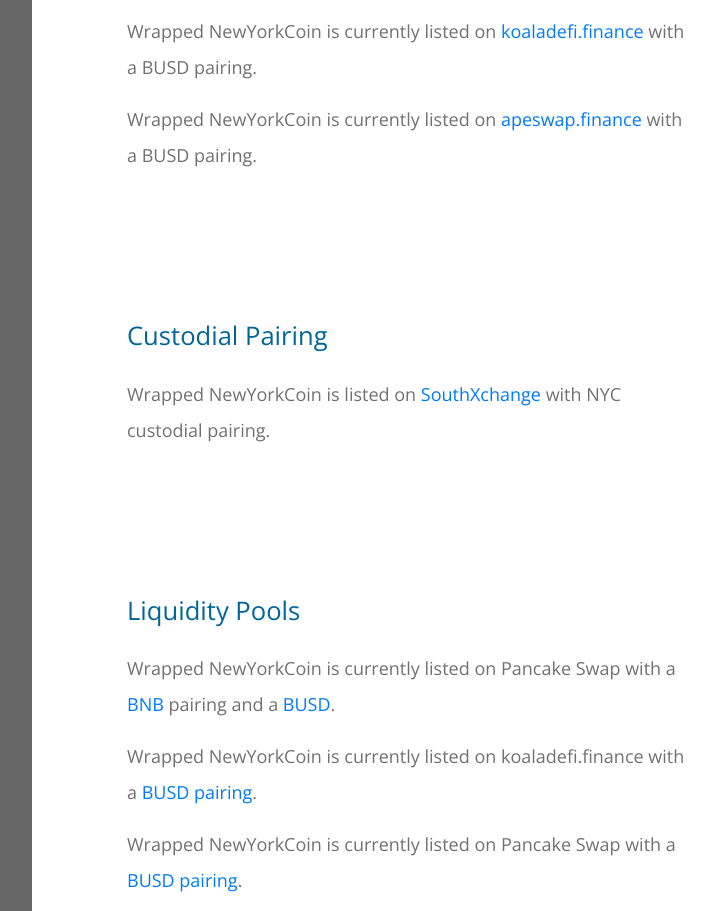
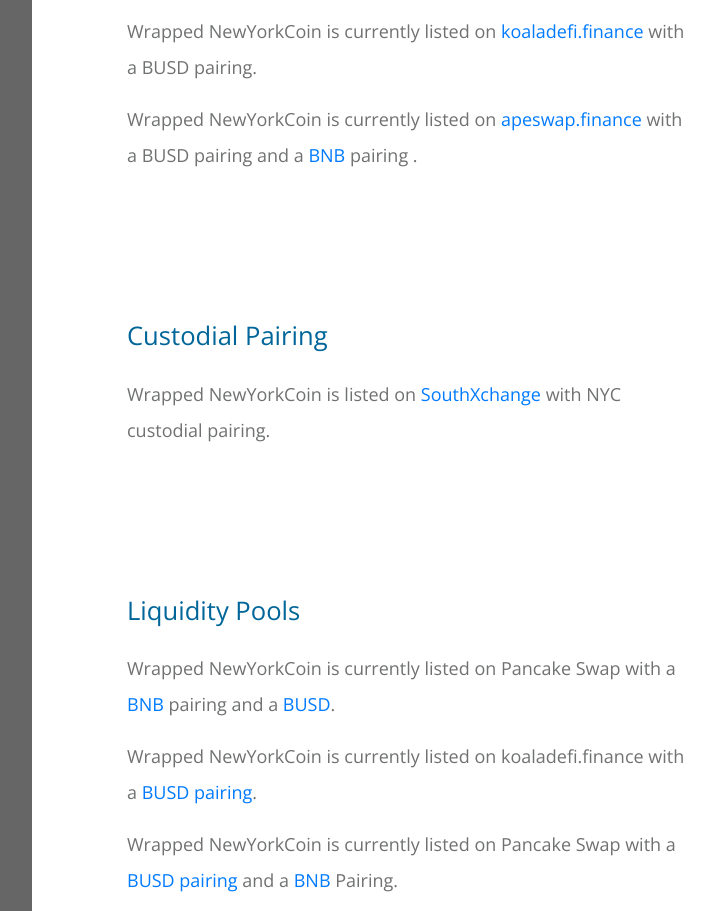
Before and after one commit to Wrapped-NewYorkCoin/Wrapped-NewYorkCoin.github.io, a plain HTML site: page index.html in a window 1280 px wide. Shown: the part 4351-5262 px from the top of the page, without its empty margins (352-1066 px from the left). Drawn offline with nearby package versions, Linux system fonts and the light colour scheme.

Commit message:
minor update

```diff
--- a/index.html
+++ b/index.html
@@ -311,7 +311,7 @@
                             Wrapped NewYorkCoin is currently listed on <a href="https://swape.koaladefi.finance/#/swap?outputCurrency=0x6c015277b0f9b8c24b20bd8bbbd29fdb25738a69">koaladefi.finance</a> with a BUSD pairing.
                           </p>
                           <p>
-                            Wrapped NewYorkCoin is currently listed on <a href="https://dex.apeswap.finance/#/swap?outputCurrency=0x6c015277b0f9b8c24b20bd8bbbd29fdb25738a69">apeswap.finance</a> with a BUSD pairing.
+                            Wrapped NewYorkCoin is currently listed on <a href="https://dex.apeswap.finance/#/swap?outputCurrency=0x6c015277b0f9b8c24b20bd8bbbd29fdb25738a69">apeswap.finance</a> with a BUSD pairing and a <a href="https://dex.apeswap.finance/#/swap?outputCurrency=0x6c015277b0f9b8c24b20bd8bbbd29fdb25738a69">BNB</a> pairing .
                           </p>
                       </div>
                   </div>
@@ -348,7 +348,7 @@
                             Wrapped NewYorkCoin is currently listed on koaladefi.finance with a <a href="https://swape.koaladefi.finance/#/add/0x6c015277B0f9b8c24B20BD8BbbD29FDb25738A69/0xe9e7CEA3DedcA5984780Bafc599bD69ADd087D56">BUSD pairing</a>.
                           </p>
                           <p>
-                            Wrapped NewYorkCoin is currently listed on Pancake Swap with a <a href="https://dex.apeswap.finance/#/add/0x6c015277B0f9b8c24B20BD8BbbD29FDb25738A69/0xe9e7CEA3DedcA5984780Bafc599bD69ADd087D56">BUSD pairing</a>.
+                            Wrapped NewYorkCoin is currently listed on Pancake Swap with a <a href="https://dex.apeswap.finance/#/add/0x6c015277B0f9b8c24B20BD8BbbD29FDb25738A69/0xe9e7CEA3DedcA5984780Bafc599bD69ADd087D56">BUSD pairing</a> and a <a href="https://dex.apeswap.finance/#/add/0x6c015277B0f9b8c24B20BD8BbbD29FDb25738A69/ETH">BNB</a> Pairing.
                           </p>
                           <p>
                             If WNYC is not showing in the list you will need to add it using the <br>contract address : <b><mark style="background: rgb(0, 0, 204);color: white;">0x6c015277b0f9b8c24b20bd8bbbd29fdb25738a69</mark></b><br>
```
Also changed, not shown: 1 other file.
